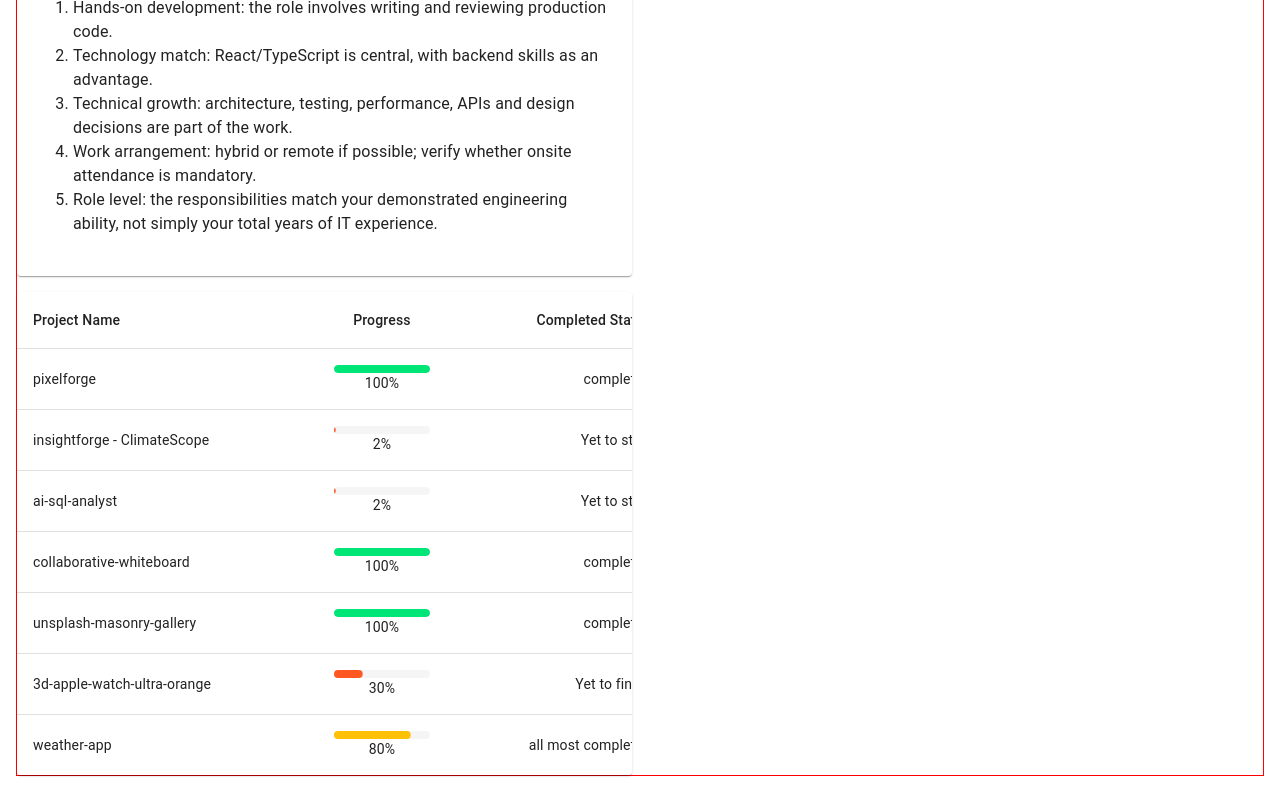
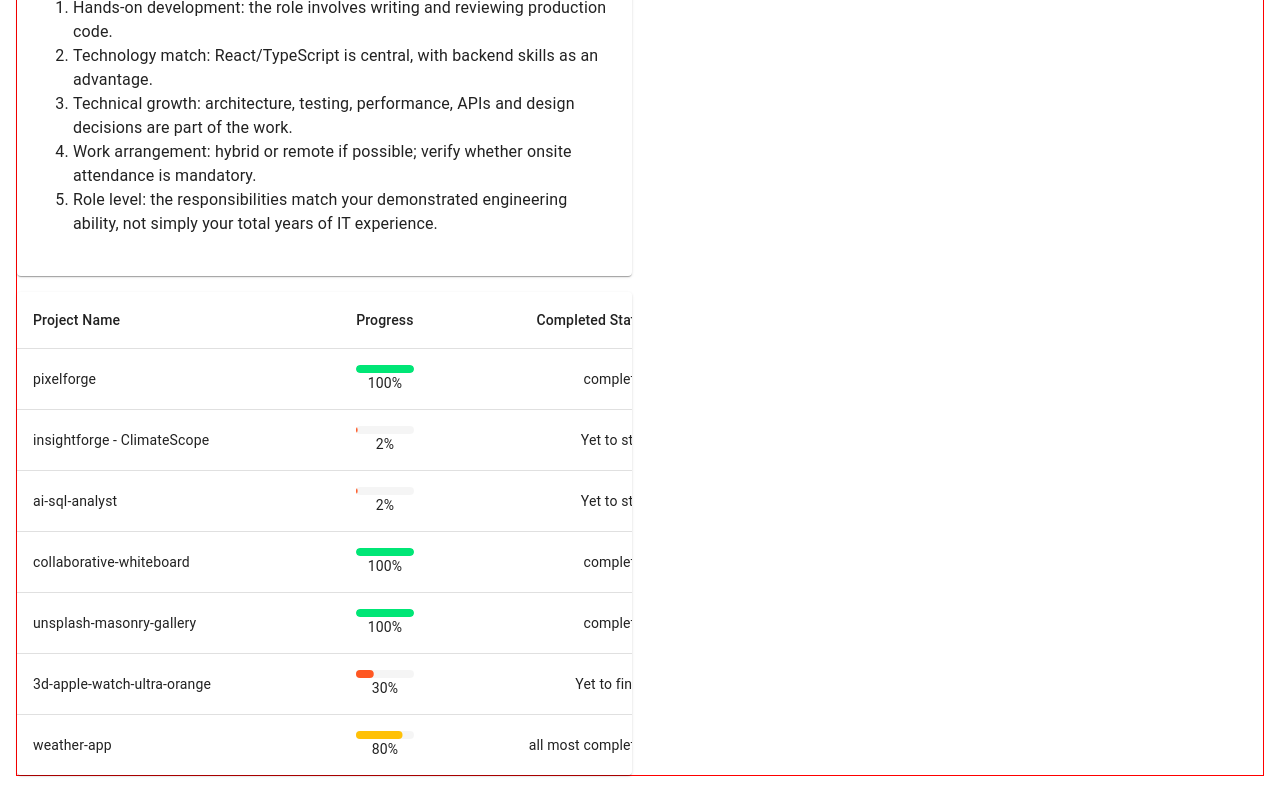
Before and after one commit to pramodboda/developer-analytics, a React (Vite) app in the folder client/: page /tech/career-goals in a window 1280 px wide. Shown: the part 3073-3873 px from the top of the page. Built offline with nearby package versions, Linux system fonts and the light colour scheme.

Commit message:
UPDATE: UI

```diff
--- a/client/src/app/pages/Tech/CareerGoals/PortfolioProjectsTracker.tsx
+++ b/client/src/app/pages/Tech/CareerGoals/PortfolioProjectsTracker.tsx
@@ -56,8 +56,8 @@ export default function PortfolioProjectsTracker() {
                 {row.project_name}
               </TableCell>
 
-              <TableCell align="center" sx={{ minWidth: 40 }}>
-                <Stack >
+              <TableCell align="center" sx={{ width: "30px" }}>
+                <Stack sx={{flexDirection:"column"}}>
                   <LinearProgress
                     variant="determinate"
                     value={Math.min(100, Math.max(0, row.progress))}
```
